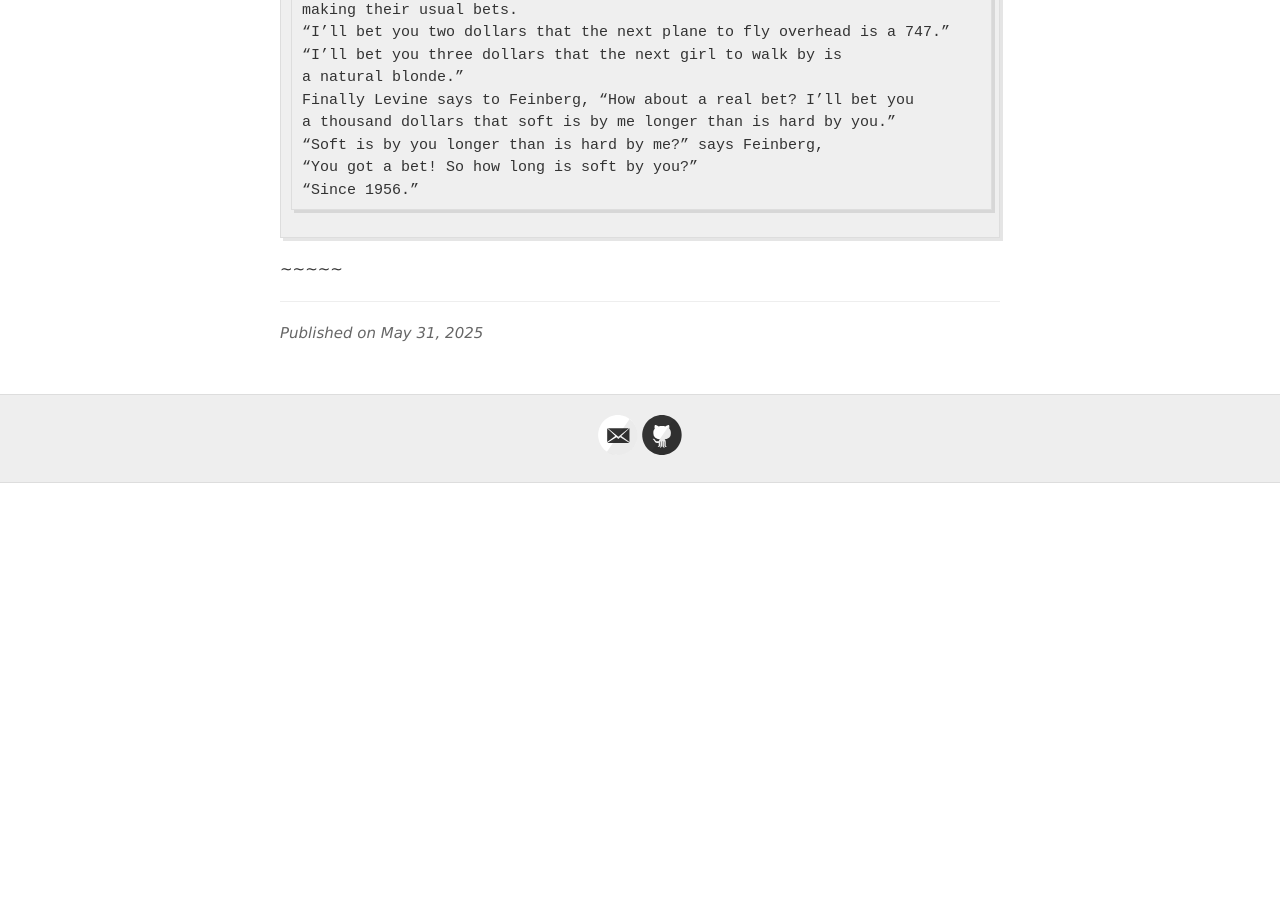
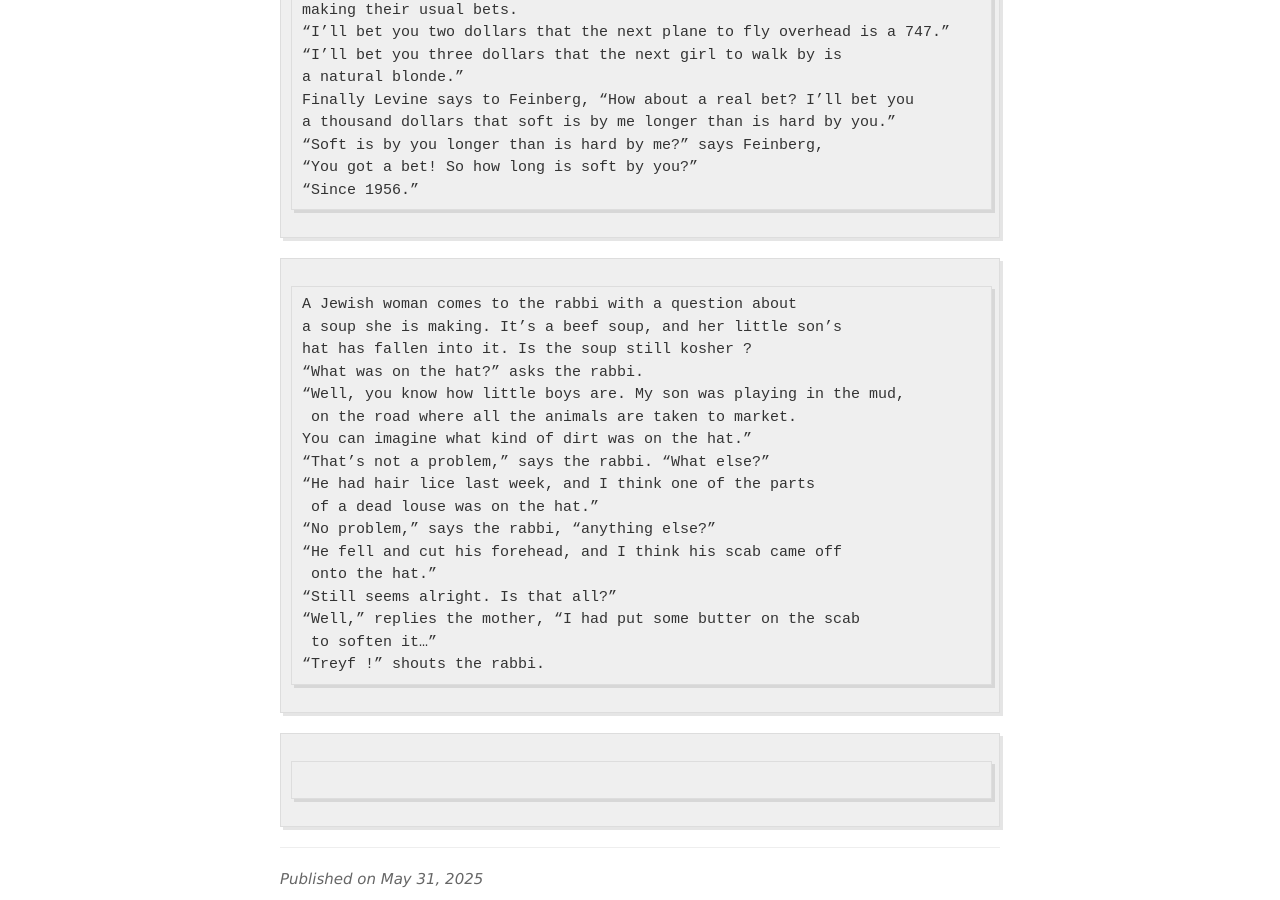
Before and after one commit to jvmallow/jvmallow.github.io, a Jekyll site: the page built from _posts/2025-05-31-Jewish_Humor.md, in a window 1280 px wide and 900 px high, scrolled down 18318 px. Built offline with Jekyll 4.4.1, drawn with Linux system fonts in a browser that asks for light colours; a script that is not in the unit is left out; before the commit the page ends 18801 px from its top, so only the background shows below that.

Commit message:
Update 2025-05-31-Jewish_Humor.md

```diff
--- a/_posts/2025-05-31-Jewish_Humor.md
+++ b/_posts/2025-05-31-Jewish_Humor.md
@@ -740,7 +740,25 @@ a thousand dollars that soft is by me longer than is hard by you.”
 “You got a bet! So how long is soft by you?”
 “Since 1956.”
 ~~~~~
-
-
+~~~~~
+A Jewish woman comes to the rabbi with a question about
+a soup she is making. It’s a beef soup, and her little son’s
+hat has fallen into it. Is the soup still kosher ?
+“What was on the hat?” asks the rabbi.
+“Well, you know how little boys are. My son was playing in the mud,
+ on the road where all the animals are taken to market.
+You can imagine what kind of dirt was on the hat.”
+“That’s not a problem,” says the rabbi. “What else?”
+“He had hair lice last week, and I think one of the parts
+ of a dead louse was on the hat.”
+“No problem,” says the rabbi, “anything else?”
+“He fell and cut his forehead, and I think his scab came off
+ onto the hat.”
+“Still seems alright. Is that all?”
+“Well,” replies the mother, “I had put some butter on the scab
+ to soften it…”
+“Treyf !” shouts the rabbi.
+~~~~~
+~~~~~
 
 ~~~~~
```
